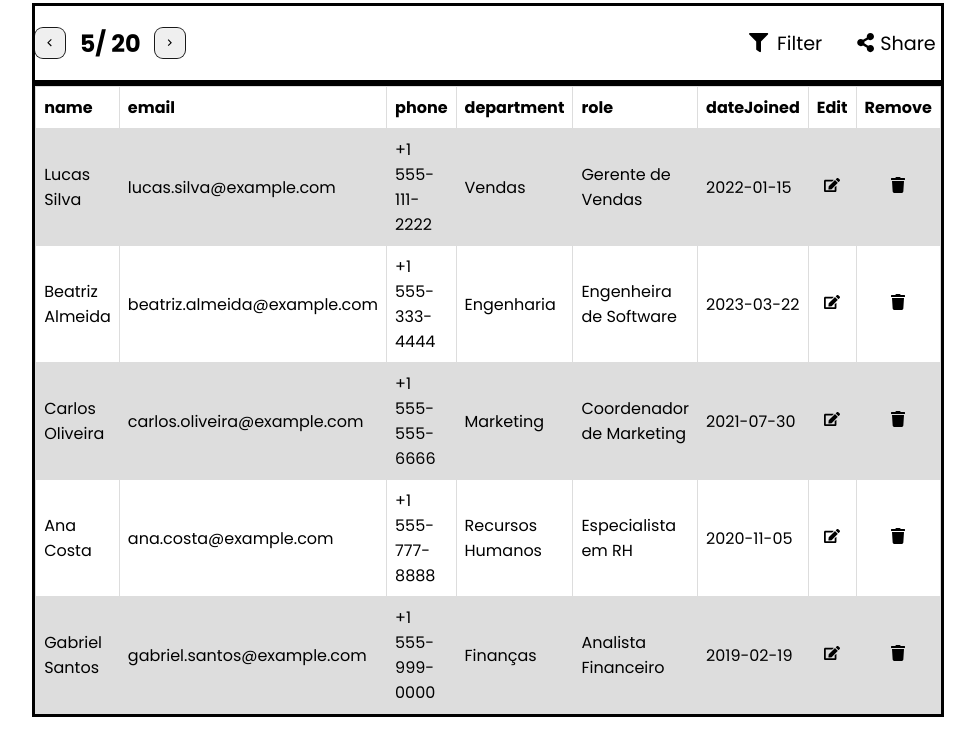
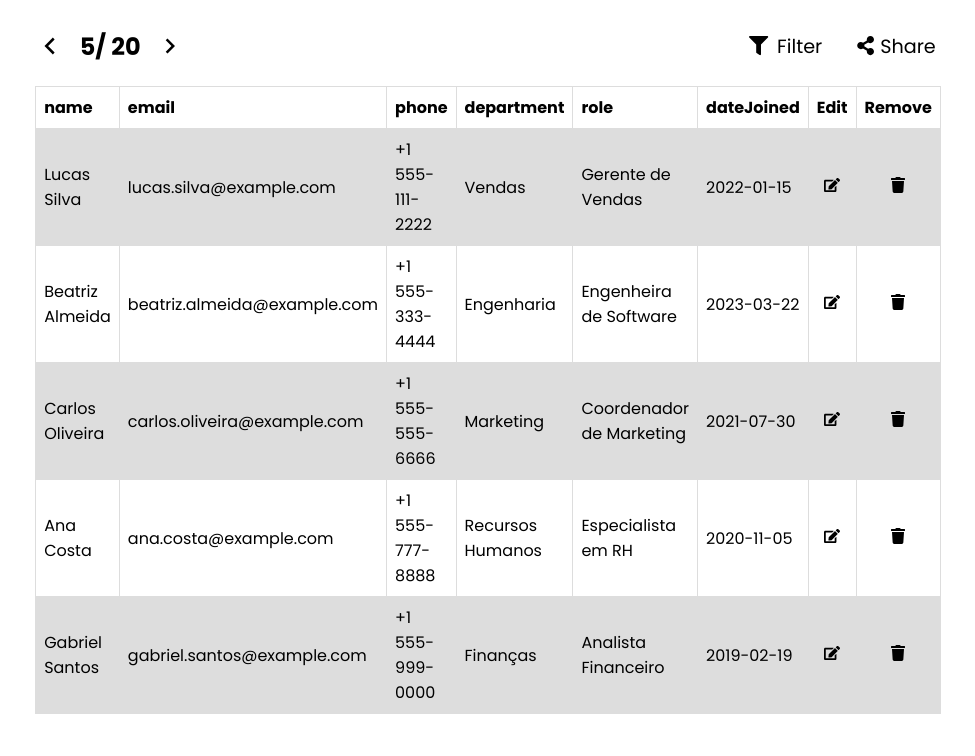
Before and after one commit to kleber-matos/RegisterExcel, a React (Vite) app: page / in a window 1280 px wide. Shown: the top 756 px of the page, without its empty margins (152-1127 px from the left). Built offline with nearby package versions, Linux system fonts and the light colour scheme.

Commit message:
:lipstick: feat: Estilização SCSS da tabela de usuarios

```diff
--- a/src/components/style.scss
+++ b/src/components/style.scss
@@ -1,5 +1,5 @@
 section {
-  border: solid;
+  // border: solid;
 }
 
 table {
@@ -42,8 +42,8 @@ tr:nth-child(even) {
 }
 
 .paginacao button {
-  box-shadow: rgba(255, 255, 255, 0.2) 0px 0px 0px 1px inset,
-    rgba(0, 0, 0, 0.9) 0px 0px 0px 1px;
+  background-color: transparent;
+  font-size: 2rem;
   border: none;
   border-radius: 8px;
   display: flex;
```
